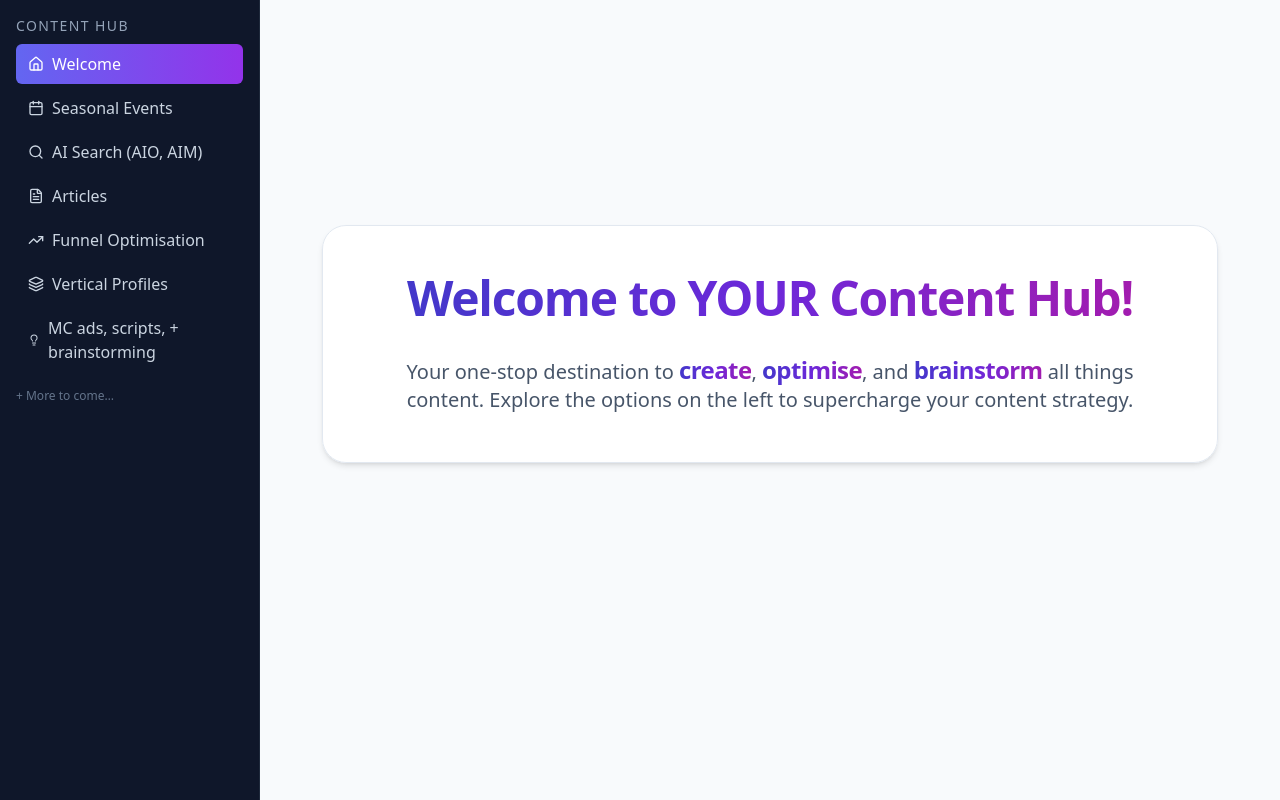
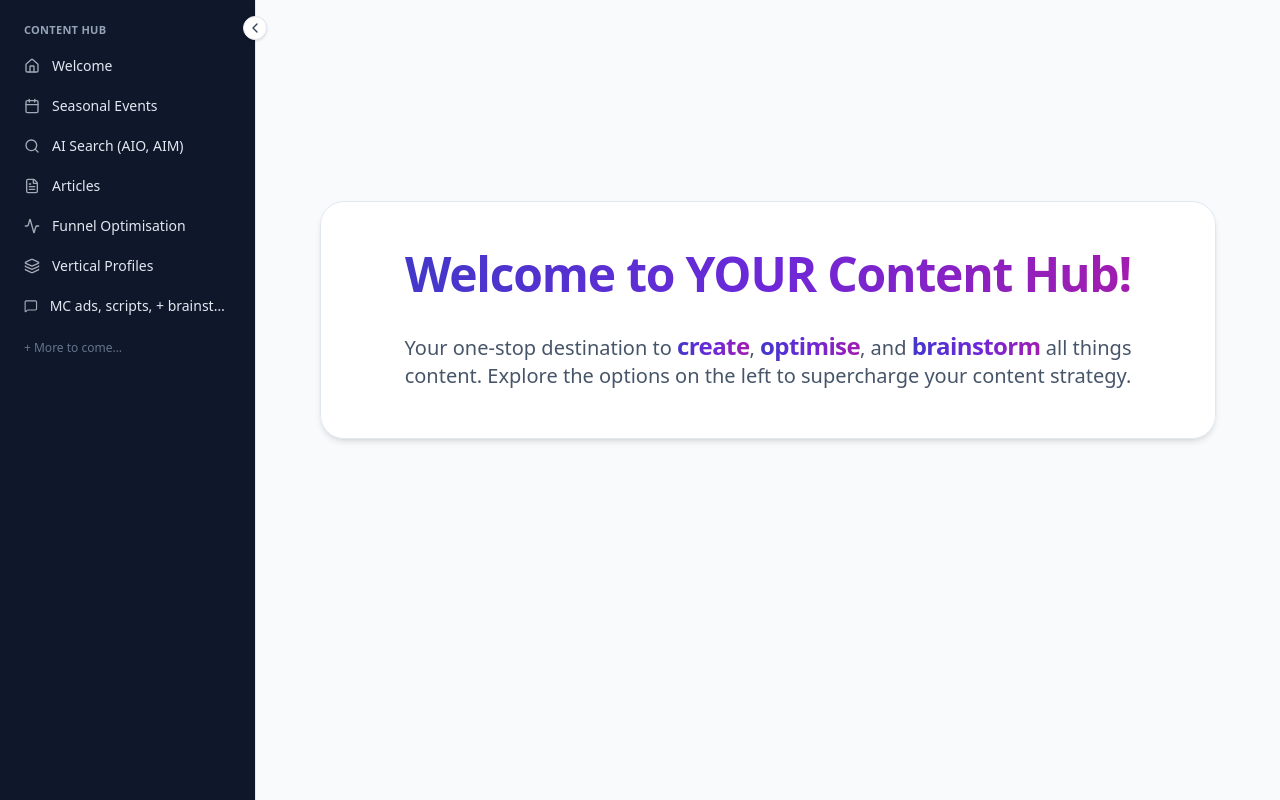
Before and after one commit to sophialivanos/ni-content-hub-static, a Next.js app: page / in a window 1280 px wide. Built offline with nearby package versions, Linux system fonts and the light colour scheme.

Commit message:
feat(ui): add mobile collapsible sidebar + AppSidebar + global Layout

```diff
--- /dev/null
+++ b/components/AppSidebar.tsx
@@ -0,0 +1,46 @@
+// components/AppSidebar.tsx
+import Link from "next/link";
+import {
+  Home, Calendar, Search, FileText, Activity, Layers, MessageSquareSquare as MessageSquare,
+} from "lucide-react";
+
+// If your lucide export doesn't have MessageSquareSquare, use MessageSquare instead:
+import { MessageSquare } from "lucide-react";
+
+export default function AppSidebar() {
+  const Item = ({
+    href,
+    icon: Icon,
+    children,
+  }: {
+    href: string;
+    icon: React.ComponentType<{ className?: string }>;
+    children: React.ReactNode;
+  }) => (
+    <Link
+      href={href}
+      className="group flex items-center gap-3 px-3 py-2 rounded-md text-slate-200 hover:bg-white/5 hover:text-white"
+    >
+      <Icon className="h-4 w-4 opacity-70 group-hover:opacity-100" />
+      <span className="truncate">{children}</span>
+    </Link>
+  );
+
+  return (
+    <nav aria-label="Content Hub" className="text-sm">
+      <div className="px-3 py-2 text-[11px] font-semibold uppercase tracking-wide text-slate-400">
+        Content Hub
+      </div>
+      <div className="space-y-1">
+        <Item href="/" icon={Home}>Welcome</Item>
+        <Item href="/events" icon={Calendar}>Seasonal Events</Item>
+        <Item href="/ai-search" icon={Search}>AI Search (AIO, AIM)</Item>
+        <Item href="/articles" icon={FileText}>Articles</Item>
+        <Item href="/funnel" icon={Activity}>Funnel Optimisation</Item>
+        <Item href="/verticals" icon={Layers}>Vertical Profiles</Item>
+        <Item href="/mc-ads" icon={MessageSquare}>MC ads, scripts, + brainstorming</Item>
+      </div>
+      <div className="px-3 pt-4 text-xs text-slate-500">+ More to come…</div>
+    </nav>
+  );
+}
--- /dev/null
+++ b/components/CollapsibleSidebar.tsx
@@ -0,0 +1,140 @@
+// components/CollapsibleSidebar.tsx
+import * as React from "react";
+import { ChevronLeft, ChevronRight, X } from "lucide-react";
+
+type Props = {
+  /** Your existing nav markup (links, icons, headings) */
+  sidebar: React.ReactNode;
+  /** Main page content */
+  children: React.ReactNode;
+};
+
+const FOCUSABLE =
+  'a,button,input,select,textarea,[tabindex]:not([tabindex="-1"])';
+
+export default function CollapsibleSidebar({ sidebar, children }: Props) {
+  const [openMobile, setOpenMobile] = React.useState(false); // default closed (mobile)
+  const [collapsed, setCollapsed] = React.useState(false);   // desktop collapse
+  const trapRef = React.useRef<HTMLDivElement>(null);
+  const drawerId = "app-sidebar";
+
+  // ESC closes the drawer on mobile
+  React.useEffect(() => {
+    const onKey = (e: KeyboardEvent) => {
+      if (e.key === "Escape" && openMobile) setOpenMobile(false);
+    };
+    window.addEventListener("keydown", onKey);
+    return () => window.removeEventListener("keydown", onKey);
+  }, [openMobile]);
+
+  // Simple focus trap when mobile drawer is open
+  React.useEffect(() => {
+    if (!openMobile || !trapRef.current) return;
+    const root = trapRef.current;
+    const focusables = Array.from(root.querySelectorAll<HTMLElement>(FOCUSABLE));
+    const first = focusables[0];
+    const last = focusables[focusables.length - 1];
+
+    first?.focus();
+    const onKey = (e: KeyboardEvent) => {
+      if (e.key !== "Tab" || focusables.length === 0) return;
+      if (e.shiftKey && document.activeElement === first) {
+        e.preventDefault();
+        last?.focus();
+      } else if (!e.shiftKey && document.activeElement === last) {
+        e.preventDefault();
+        first?.focus();
+      }
+    };
+    root.addEventListener("keydown", onKey);
+    return () => root.removeEventListener("keydown", onKey);
+  }, [openMobile]);
+
+  return (
+    <div className="min-h-screen flex bg-slate-50">
+      {/* Desktop sidebar (collapsible width) */}
+      <aside
+        id={drawerId}
+        className={[
+          "relative hidden md:flex flex-col border-r border-slate-200 bg-slate-900 text-slate-50",
+          "transition-[width] ease-out motion-safe:duration-200 motion-reduce:duration-0",
+          collapsed ? "w-14" : "w-64",
+        ].join(" ")}
+        aria-label="Primary"
+      >
+        {/* Collapse/expand arrow (desktop) */}
+        <button
+          type="button"
+          onClick={() => setCollapsed((v) => !v)}
+          aria-controls={drawerId}
+          aria-expanded={!collapsed}
+          title={collapsed ? "Expand sidebar" : "Collapse sidebar"}
+          className="hidden md:inline-flex items-center justify-center absolute -right-3 top-4 h-6 w-6 rounded-full bg-white text-slate-700 shadow border border-slate-200"
+        >
+          {collapsed ? <ChevronRight className="h-4 w-4" /> : <ChevronLeft className="h-4 w-4" />}
+        </button>
+
+        <div className="flex-1 overflow-y-auto p-3">
+          {sidebar}
+        </div>
+      </aside>
+
+      {/* Mobile drawer */}
+      <div
+        className={[
+          "fixed inset-y-0 left-0 z-40 md:hidden transform",
+          "transition-transform ease-out motion-safe:duration-200 motion-reduce:duration-0",
+          openMobile ? "translate-x-0" : "-translate-x-full",
+        ].join(" ")}
+        role="dialog"
+        aria-modal="true"
+        aria-label="Navigation"
+      >
+        <div
+          ref={trapRef}
+          className="w-64 h-full bg-slate-900 text-slate-50 shadow-lg p-3"
+        >
+          <button
+            type="button"
+            onClick={() => setOpenMobile(false)}
+            className="absolute top-3 right-3 inline-flex h-8 w-8 items-center justify-center rounded-full bg-white/10 hover:bg-white/20"
+            aria-label="Close menu"
+          >
+            <X className="h-4 w-4" />
+          </button>
+          {sidebar}
+        </div>
+      </div>
+
+      {/* Backdrop (click to close). No scroll lock; body can still scroll. */}
+      <button
+        onClick={() => setOpenMobile(false)}
+        aria-hidden={!openMobile}
+        tabIndex={openMobile ? 0 : -1}
+        className={[
+          "md:hidden fixed inset-0 z-30 bg-black/30",
+          "transition-opacity motion-safe:duration-200 motion-reduce:duration-0",
+          openMobile ? "opacity-100 pointer-events-auto" : "opacity-0 pointer-events-none",
+        ].join(" ")}
+      />
+
+      {/* Main content */}
+      <main className="flex-1 min-w-0">
+        {/* Mobile open arrow (default collapsed) */}
+        <button
+          type="button"
+          onClick={() => setOpenMobile(true)}
+          aria-controls={drawerId}
+          aria-expanded={openMobile}
+          className="md:hidden fixed left-2 top-16 z-50 inline-flex h-10 w-10 items-center justify-center rounded-full bg-slate-900 text-white shadow"
+          title="Open menu"
+        >
+          <ChevronRight className="h-5 w-5" />
+        </button>
+
+        {/* Your page content */}
+        {children}
+      </main>
+    </div>
+  );
+}
--- a/components/Layout.tsx
+++ b/components/Layout.tsx
@@ -1,22 +1,8 @@
-// components/Layout.tsx
-import React from "react";
-import NavDrawer from "./NavDrawer"; // NEW
+// components/Layout.tsx (or wherever you define the app shell)
+import * as React from "react";
+import CollapsibleSidebar from "../components/CollapsibleSidebar";
+import AppSidebar from "../components/AppSidebar";
 
-type Props = { children: React.ReactNode };
-
-export default function Layout({ children }: Props) {
-  return (
-    <NavDrawer
-      sidebar={
-        // ⬇️ Use your existing sidebar JSX here (unchanged)
-        <nav className="p-3 space-y-1">
-          {/* Content Hub / Welcome / Seasonal Events / ... exactly as you have it */}
-          {/* Keep all your existing classes and links */}
-        </nav>
-      }
-    >
-      {/* ⬇️ Your existing main content wrapper stays intact */}
-      <div className="p-4">{children}</div>
-    </NavDrawer>
-  );
+export default function Layout({ children }: { children: React.ReactNode }) {
+  return <CollapsibleSidebar sidebar={<AppSidebar />}>{children}</CollapsibleSidebar>;
 }
--- a/pages/_app.tsx
+++ b/pages/_app.tsx
@@ -1,12 +1,12 @@
 // pages/_app.tsx
 import type { AppProps } from "next/app";
-import "@/styles/globals.css";
-import AppLayout from "@/components/AppLayout";
+import "../styles/globals.css";
+import Layout from "../components/Layout";
 
 export default function MyApp({ Component, pageProps }: AppProps) {
   return (
-    <AppLayout>
+    <Layout>
       <Component {...pageProps} />
-    </AppLayout>
+    </Layout>
   );
 }
```
